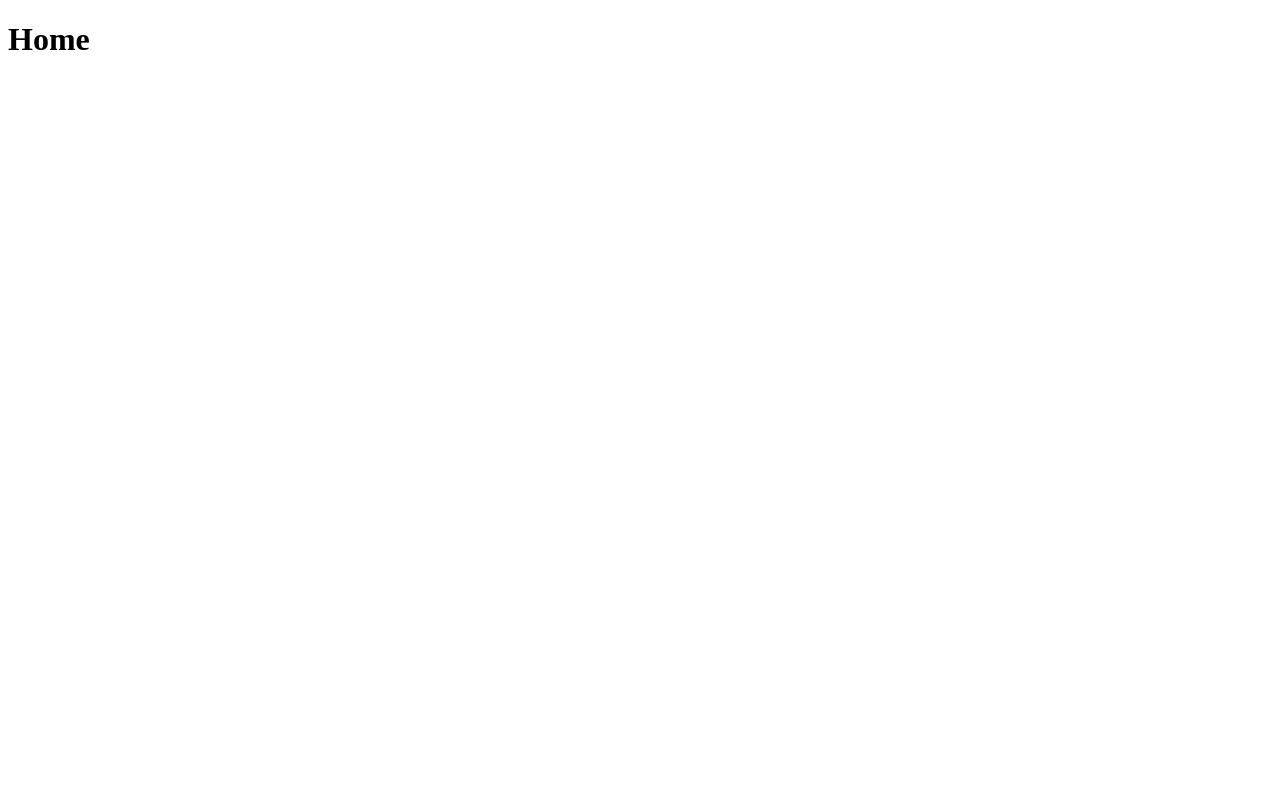
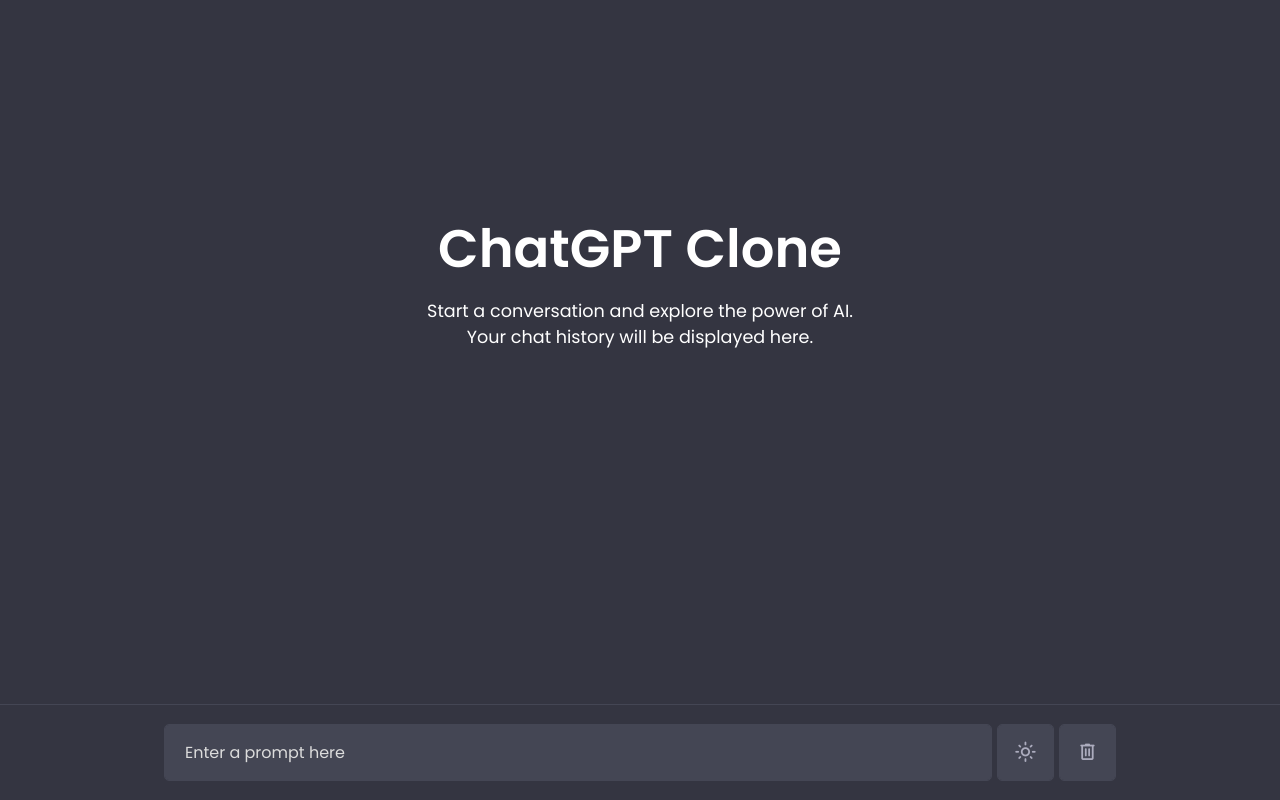
Before and after one commit to havavavava/Malicious_code_analysis_with_GPT, a Flask app: page /home in a window 1280 px wide. Before the commit the page is almost empty. Run offline with Flask 3, Linux system fonts and the light colour scheme.

Commit message:
Update home.html
home.html update

```diff
--- a/templates/home.html
+++ b/templates/home.html
@@ -1,12 +1,31 @@
 <!DOCTYPE html>
-<html lang="en">
-<head>
-    <meta charset="UTF-8">
-    <title>Home</title>
-</head>
-<body>
-    <h1>Home</h1>
+<!-- Coding By CodingNepal - www.codingnepalweb.com -->
+<html lang="en" dir="ltr">
+  <head>
+    <meta charset="utf-8">
+    <title>ChatGPT Clone in JavaScript | CodingNepal</title>
+    <link rel="stylesheet" href="/static/home.css">
+    <meta name="viewport" content="width=device-width, initial-scale=1.0">
+    <!-- Google Fonts Link For Icons -->
+    <link rel="stylesheet" href="https://fonts.googleapis.com/css2?family=Material+Symbols+Rounded:opsz,wght,FILL,GRAD@20..48,100..700,0..1,-50..200" />
+    <script src="/static/home.js" defer></script>
+  </head>
+  <body>
+    <!-- Chats container -->
+    <div class="chat-container"></div>
 
+    <!-- Typing container -->
+    <div class="typing-container">
+      <div class="typing-content">
+        <div class="typing-textarea">
+          <textarea id="chat-input" spellcheck="false" placeholder="Enter a prompt here" required></textarea>
+          <span id="send-btn" class="material-symbols-rounded">send</span>
+        </div>
+        <div class="typing-controls">
+          <span id="theme-btn" class="material-symbols-rounded">light_mode</span>
+          <span id="delete-btn" class="material-symbols-rounded">delete</span>
+      </div>
+    </div>
 
-</body>
+  </body>
 </html>
```
